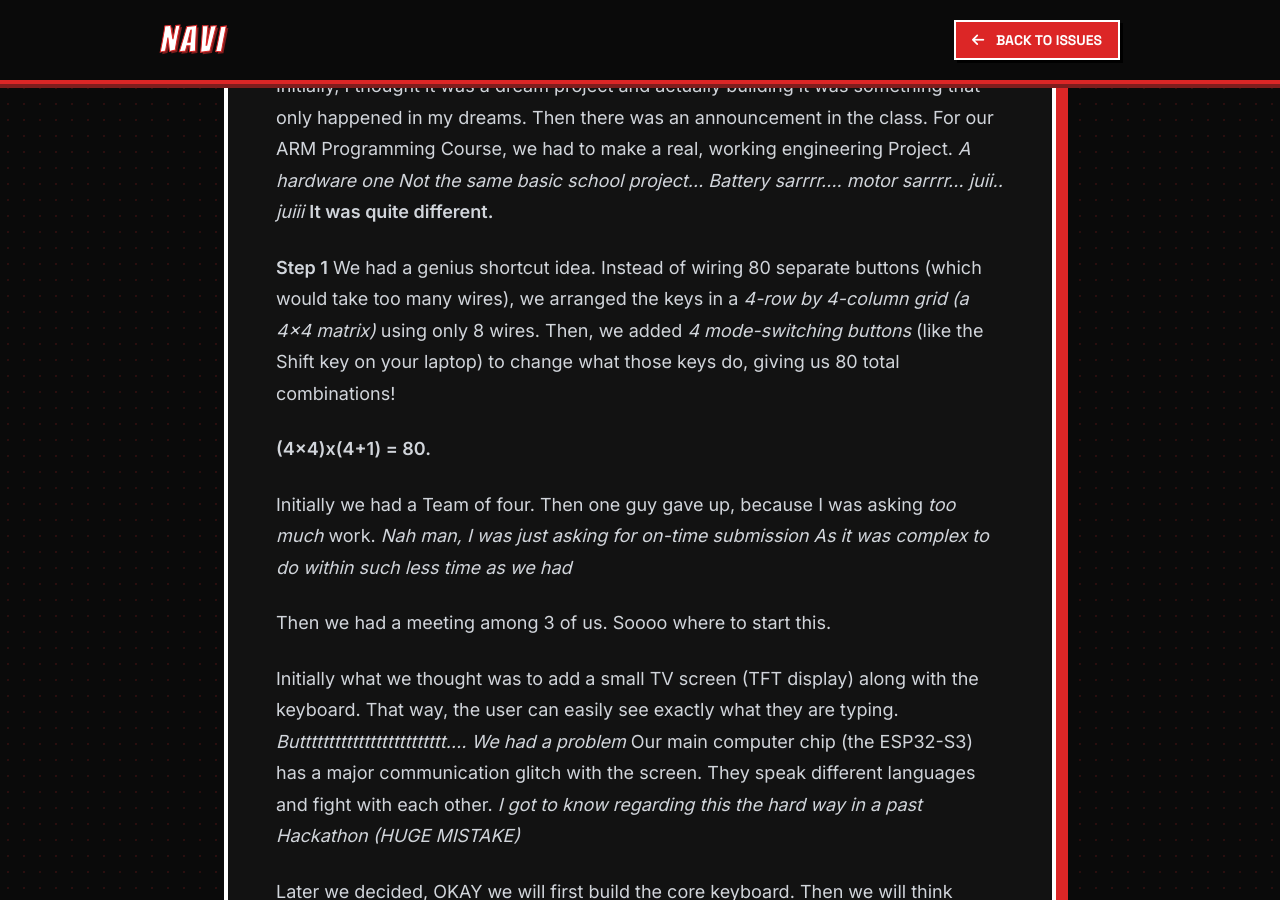
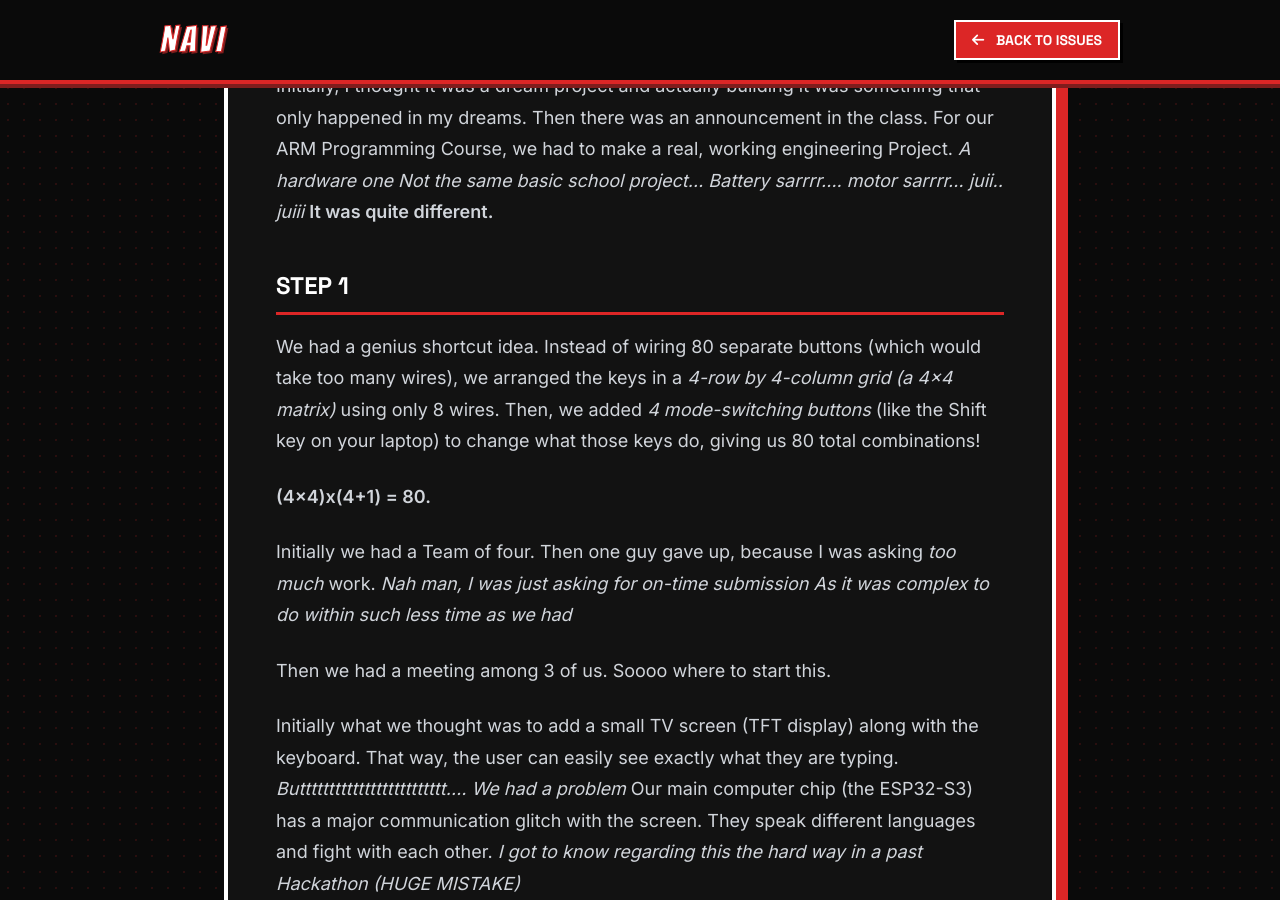
Before and after one commit to Pruthvik27/navi.github.io, a Jekyll site: the page built from _posts/2026-07-01-iot-telemetry-hub.md, in a window 1280 px wide and 900 px high, scrolled down 1044 px. Built offline with Jekyll 4.4.1, drawn with Linux system fonts in a browser that asks for light colours; nearby versions of some CDN libraries.

```diff
--- a/_posts/2026-07-01-iot-telemetry-hub.md
+++ b/_posts/2026-07-01-iot-telemetry-hub.md
@@ -22,7 +22,7 @@ Initially, I thought it was a dream project and actually building it was somethi
 *Not the same basic school project... Battery sarrrr.... motor sarrrr... juii.. juiii*
 **It was quite different.**
 
-**Step 1**
+### **Step 1**
 We had a genius shortcut idea. Instead of wiring 80 separate buttons (which would take too many wires), we arranged the keys in a *4-row by 4-column grid (a 4x4 matrix)* using only 8 wires. Then, we added *4 mode-switching buttons* (like the Shift key on your laptop) to change what those keys do, giving us 80 total combinations!
 
 **(4x4)x(4+1) = 80.**
```
